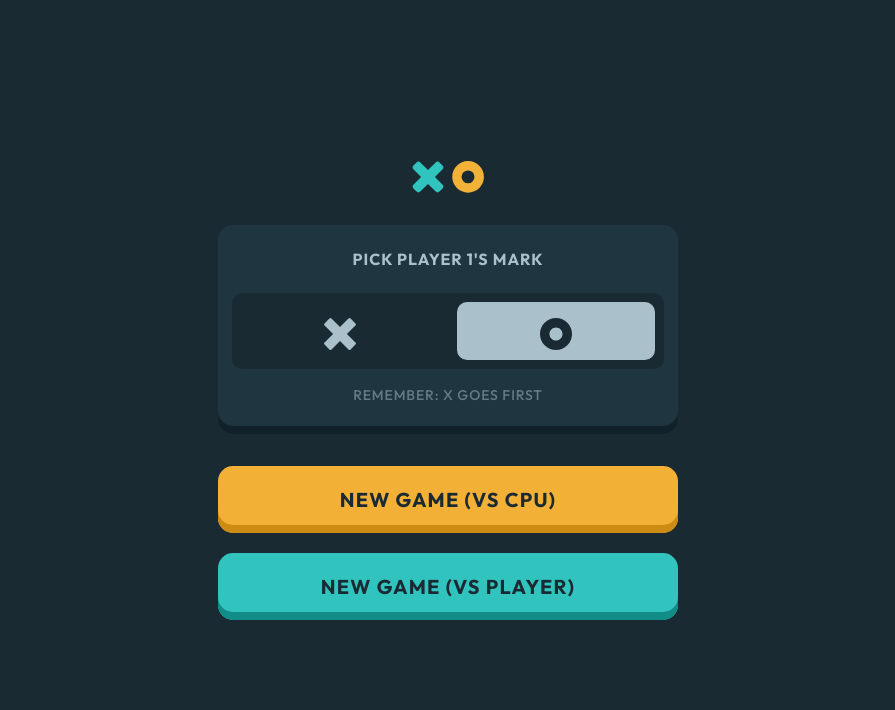
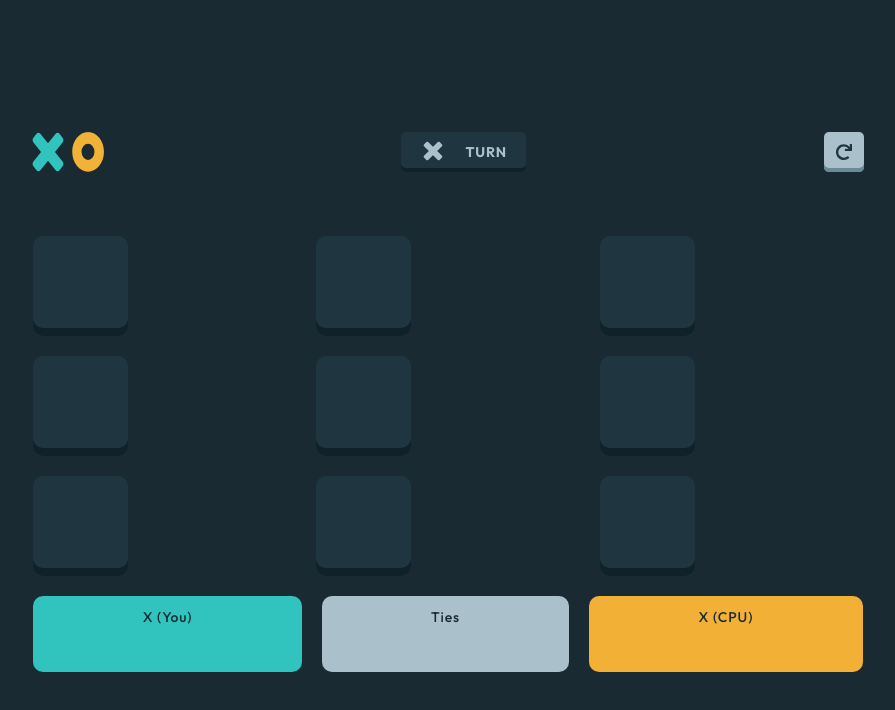
Before and after one commit to tezimach/tic-tac-toe, a plain HTML site: page starter-code/index.html in a window 1280 px wide. Shown: the whole page, without its empty margins (192-1087 px from the left). Drawn offline with Linux system fonts and the light colour scheme.

Commit message:
finished index.html content and style.css styling of the game board of tic tac toe.

```diff
--- a/starter-code/index.html
+++ b/starter-code/index.html
@@ -10,9 +10,8 @@
   <title>Tic Tac Toe</title>
 </head>
 <body class="bg-dark-navy">
-
   <!-- New game menu start -->
-  <img src="./assets/logo.svg" alt="logo">
+  <img id="logo" src="./assets/logo.svg" alt="logo">
   <div class="bg-semi-dark-navy main-container">
     <h1 class="text-silver">Pick player 1's mark</h1>
     <div class="bg-dark-navy player-container">
@@ -29,19 +28,44 @@
     </div>
     <h2 class="text-silver">Remember: X goes first</h2>
   </div>
-  <button class="bg-light-yello box-shadow-yellow">New Game (vs CPU)</button>
-  <button class="bg-light-blue box-shadow-blue">New Game (vs player)</button>
+  <button id="cpu" class="bg-light-yello box-shadow-yellow">New Game (vs CPU)</button>
+  <button id="multiplayer" class="bg-light-blue box-shadow-blue">New Game (vs player)</button>
+  <!-- New game menu end -->
+  <!-- Game board start -->
+ <form action="">
+    <div class="header-container">
+      <img src="./assets/logo.svg" alt="logo">
+      <div id="turn" class="bg-semi-dark-navy box-shadow-navy text-silver">
+        <svg class="text-silver small-svg" width="64" height="64" xmlns="http://www.w3.org/2000/svg">
+          <path d="M15.002 1.147 32 18.145 48.998 1.147a3 3 0 0 1 4.243 0l9.612 9.612a3 3 0 0 1 0 4.243L45.855 32l16.998 16.998a3 3 0 0 1 0 4.243l-9.612 9.612a3 3 0 0 1-4.243 0L32 45.855 15.002 62.853a3 3 0 0 1-4.243 0L1.147 53.24a3 3 0 0 1 0-4.243L18.145 32 1.147 15.002a3 3 0 0 1 0-4.243l9.612-9.612a3 3 0 0 1 4.243 0Z" fill="currentColor" fill-rule="evenodd"/>
+        </svg>
+        <span>turn</span>
+      </div>
+      <button id="restart">
+        <svg width="20" height="20" xmlns="http://www.w3.org/2000/svg">
+          <path d="M19.524 0h-1.88a.476.476 0 0 0-.476.499l.159 3.284A9.81 9.81 0 0 0 9.835.317C4.415.317-.004 4.743 0 10.167.004 15.597 4.406 20 9.835 20a9.796 9.796 0 0 0 6.59-2.536.476.476 0 0 0 .019-.692l-1.348-1.349a.476.476 0 0 0-.65-.022 6.976 6.976 0 0 1-9.85-.63 6.987 6.987 0 0 1 .63-9.857 6.976 6.976 0 0 1 10.403 1.348l-4.027-.193a.476.476 0 0 0-.498.476v1.881c0 .263.213.476.476.476h7.944A.476.476 0 0 0 20 8.426V.476A.476.476 0 0 0 19.524 0Z" fill="#1F3641"/>
+        </svg>
+      </button>
+    </div>
+    <div class="gird-container">
+      <input type="button">
+      <input type="button">
+      <input type="button">
+      <input type="button">
+      <input type="button">
+      <input type="button">
+      <input type="button">
+      <input type="button">
+      <input type="button">
+    </div>
+    <div class="output-container text-dark-navy">
+      <output id="result-player-one" class="bg-light-blue">X (You)</output>
+      <output id="result-tie" class="bg-silver">Ties</output>
+      <output id="result-player-two" class="bg-light-yello">X (CPU)</output>
+    </div>
+  </form>
 
-
-  <!-- New game menu end -->
   <button class="for-period">
-    <!-- Game board start -->
-
-  <!-- x/o icon --> turn
-
-  X (You) <!-- Your score -->
-  Ties <!-- Ties score -->
-  X (CPU) <!-- CPU score -->
 
   Oh no, you lost
   You won!
--- a/starter-code/style.css
+++ b/starter-code/style.css
@@ -38,6 +38,10 @@
     box-shadow: inset 0px -8px 0px #118C87;
 }
 
+.box-shadow-navy {
+    box-shadow: inset 0px -4px 0px #10212A;
+}
+
 
 .light-blue-hover:hover {
     background-color: Light hsla(178, 76%, 66%, 1);
@@ -50,6 +54,7 @@
 .silver-hover:hover {
     background-color: Light hsla(198, 35%, 89%, 1);
 }
+
 
 
 body {
@@ -72,6 +77,7 @@ body {
     width: 87.2%;
     max-width: 460px;
     min-width: 327px;
+    display: none;
 }
 
 h1 {
@@ -103,7 +109,7 @@ button {
     width: 87.2%;
     max-width: 460px;
     margin-bottom: 20px;
-    font-family: 'Outfit';
+    font-family: 'Outfit', sans-serif;
     font-style: normal;
     font-weight: 700;
     font-size: 20px;
@@ -129,7 +135,7 @@ svg {
 }
 
 h2 {
-    font-family: 'Outfit';
+    font-family: 'Outfit', sans-serif;
     font-style: normal;
     font-weight: 500;
     font-size: 14px;
@@ -142,12 +148,107 @@ h2 {
     margin-bottom: 30px;
 }
 
+#logo {
+    display: none;
+}
+
+#cpu {
+    display: none;
+}
+
+#multiplayer {
+    display: none;
+}
 
 
+form {
+    display: flex;
+    flex-wrap: wrap;
+}
 
+.header-container {
+    flex-basis: 100%;
+    display: flex;
+    justify-content: space-between;
+    margin: 24px 23px 64px 23px;
+}
 
+#turn {
+    display: flex;
+    border-radius: 5px;
+    font-family: 'Outfit', sans-serif;
+    font-style: normal;
+    font-weight: 700;
+    font-size: 14px;
+    line-height: 18px;
+    text-align: center;
+    letter-spacing: 0.875px;
+    text-transform: uppercase;
+    width: 125px;
+    height: 40px;
+}
 
+.small-svg {
+    transform: scale(0.3);
+    margin-top: -13px;
+}
 
+span {
+    align-self: center;
+}
+
+#restart {
+    all: unset;
+    display: flex;
+    width: 40px;
+    justify-content: center;
+    align-items: center;
+    box-shadow: inset 0px -4px 0px #6B8997;
+    border-radius: 5px;
+    background-color: hsla(199, 24%, 73%, 1);
+}
+
+#restart svg {
+    transform: scale(0.8);
+}
+
+.gird-container {
+    flex-basis: 100%;
+    display: grid;
+    grid-template-columns: auto auto auto;
+    gap: 20px;
+    margin: 0px 24px 20px 24px;
+}
+
+.gird-container input {
+    all:unset;
+    width: 95px;
+    height: 100px;
+    background-color: hsla(200, 35%, 19%, 1);
+    box-shadow: inset 0px -8px 0px #10212A;
+    border-radius: 10px;
+}
+
+.output-container {
+    flex-basis: 100%;
+    display: grid;
+    grid-template-columns: auto auto auto;
+    gap: 20px;
+    margin: 0px 24px 20px 24px;
+    text-align: center;
+    font-family: 'Outfit', sans-serif;
+    font-style: normal;
+    font-weight: 500;
+}
+
+output {
+    height: 64px;
+    padding-top: 12px;
+    font-size: 14px;
+    line-height: 18px;
+    letter-spacing: 0.875px;
+    border-radius: 10px;
+}
 
 .for-period {
     display: none;
```
